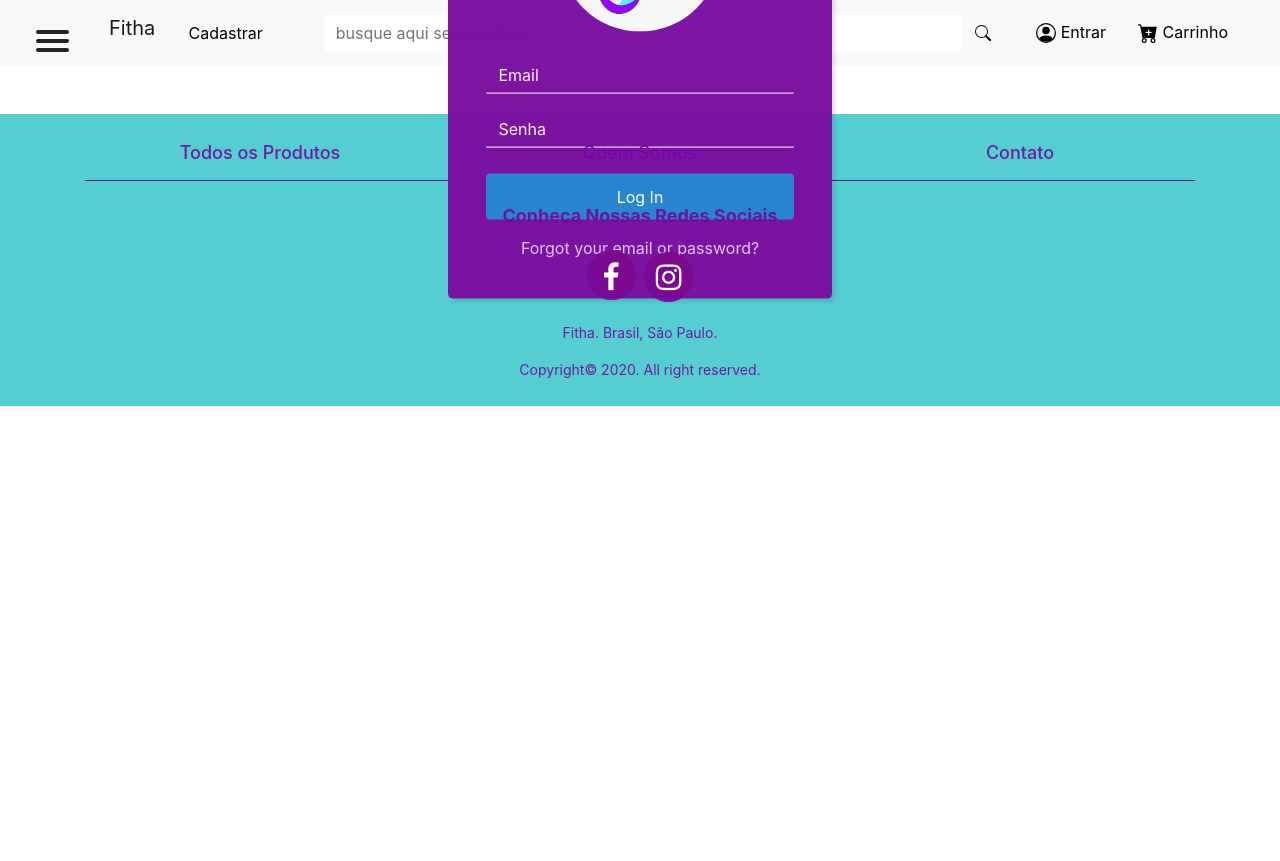
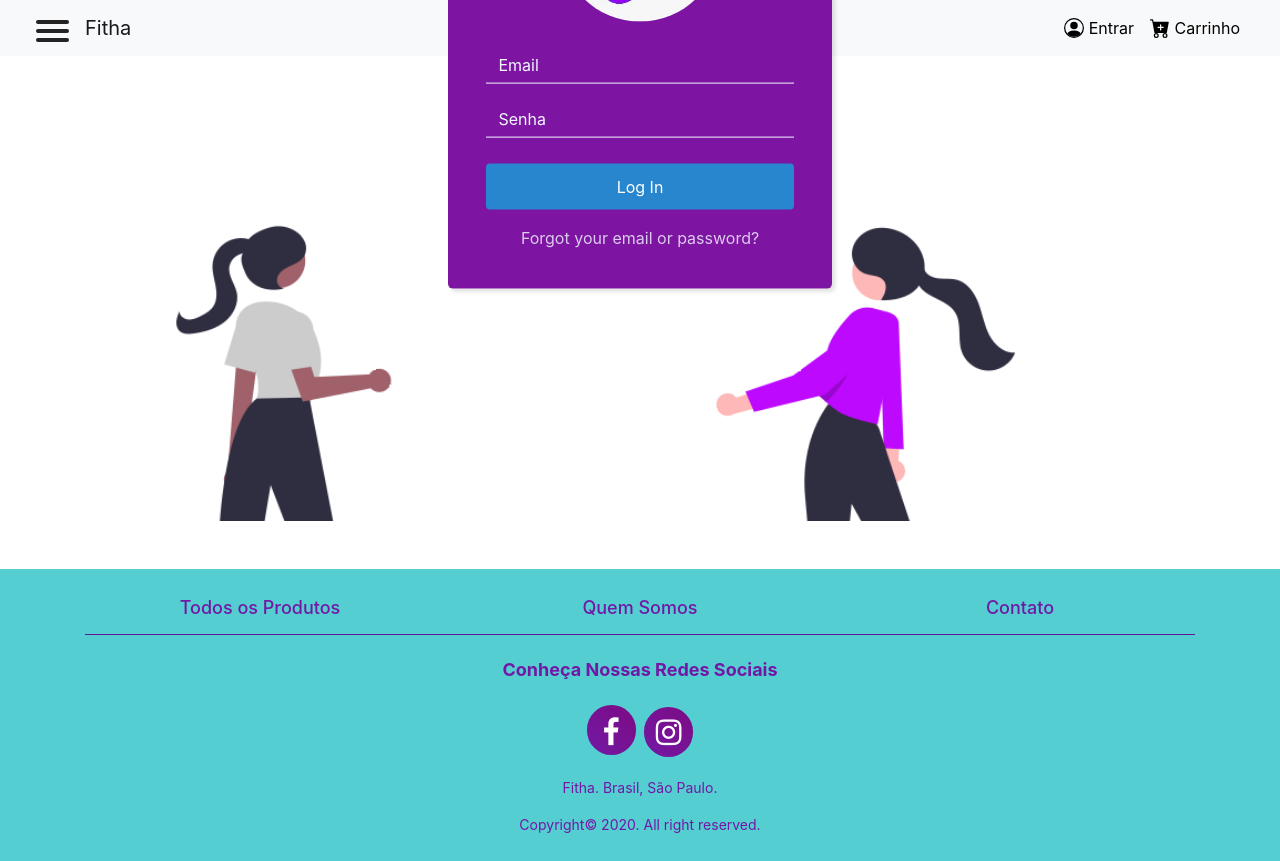
Before and after one commit to GuilhermeCLima/fitha, an Angular app in the folder fitha/: page /login in a window 1280 px wide. Before the commit the page ends 800 px from the top, so only its background shows below. Built offline with nearby package versions, Linux system fonts and the light colour scheme.

Commit message:
usuario admin e navbar arrumada

```diff
--- a/fitha/src/app/cadastrar-produto/cadastrar-produto.component.html
+++ b/fitha/src/app/cadastrar-produto/cadastrar-produto.component.html
@@ -85,7 +85,6 @@
         <tr>
           <th scope="col">ID</th>
           <th scope="col">Nome</th>
-          <th scope="col">Imagem</th>
           <th scope="col">Preço</th>
           <th scope="col">material</th>
           <th scope="col">Cor</th>
@@ -98,7 +97,6 @@
         <tr *ngFor='let item of listProduto'>
           <th scope="row">{{item.id}}</th>
           <td>{{item.nome}}</td>
-          <td>{{item.produtoImagem}}</td>
           <td>{{item.preco}}</td>
           <td>{{item.material}}</td>
           <td>{{item.cor}}</td>
--- a/fitha/src/app/cadastro/cadastro.component.ts
+++ b/fitha/src/app/cadastro/cadastro.component.ts
@@ -29,7 +29,6 @@ export class CadastroComponent implements OnInit {
 
   cadastro() {
 
-    this.user.admin = false
     if (this.senha === this.user.senha) {
       this.authService.cadastro(this.user).subscribe((resp: UsuarioModel) => {
         this.user = resp
--- a/fitha/src/app/login/login.component.css
+++ b/fitha/src/app/login/login.component.css
@@ -13,7 +13,7 @@
     padding:3%;
     border-radius:5px;
     transform:translate(-50%, -50%);
-    position:absolute;
+    position:relative;
     top:50%;
     left:50%;
     color:#fff;
--- a/fitha/src/app/login/login.component.ts
+++ b/fitha/src/app/login/login.component.ts
@@ -21,15 +21,21 @@ export class LoginComponent implements OnInit {
   ) { }
 
   ngOnInit() {
-    window.scroll(0,160)
+    window.scroll(0, 200)
   }
 
   entrar() {
+
     this.authService.logar(this.userLogin).subscribe((resp: UsuarioLogin) => {
       this.userLogin = resp
       localStorage.setItem("token", this.userLogin.token)
-
-      this.router.navigate(['/home'])
+      if (resp.admin == true) {
+        localStorage.setItem("admin", 'true')
+      } else {
+        localStorage.setItem('admin', 'false')
+      }
+      this.router.navigate(["/home"])
+      location.assign('/home')
     })
   }
 }
--- a/fitha/src/app/model/User.ts
+++ b/fitha/src/app/model/User.ts
@@ -8,6 +8,5 @@ export class UsuarioModel {
     public complemento: string;
     public cpf: string;
     public telefone: string;
-    public admin: boolean;
 
 }
--- a/fitha/src/app/model/UserLogin.ts
+++ b/fitha/src/app/model/UserLogin.ts
@@ -3,4 +3,5 @@ export class UsuarioLogin {
     public email: string;
     public senha: string;
     public token: string;
+    public admin: boolean;
 }
--- a/fitha/src/app/navbar/navbar.component.css
+++ b/fitha/src/app/navbar/navbar.component.css
@@ -5,7 +5,7 @@
   position: relative;
   align-items: center;
   margin-left:20px;
-  margin-top: 20px;
+  margin-top: 10px;
 
  z-index: 100;
 
@@ -127,10 +127,6 @@
 {
   transform: none;
 }
-
-.margi{
- margin:0px 0px 10px 40px;
-}
 #modal{
   margin-top: 250px;
 }
@@ -148,8 +144,6 @@ svg{
   color: #be09ff;
   background-color:transparent;
 }
-
-
 .botao-pesquisa{
  border: 0;
  color: black;
@@ -190,3 +184,6 @@ textarea:focus, input:focus, select:focus {
   border: 0 none;
   outline: 0;
 }
+.carrinho{
+  margin-top: -6px;
+}
--- a/fitha/src/app/navbar/navbar.component.html
+++ b/fitha/src/app/navbar/navbar.component.html
@@ -1,49 +1,39 @@
-<nav class="navbar navbar-light bg-light ">
-  <div id="menuToggle" >
+<nav class="navbar navbar-light bg-light d-flex align-items-center">
+  <div class="d-flex align-items-center">
 
-
-    <input type="checkbox"/>
+    <div id="menuToggle">
+      <input type="checkbox" />
 
       <span></span>
       <span></span>
       <span></span>
 
       <ul id="menu" class="teste">
-      <a href="#" >
+        <a href="#">
           <li>Home</li>
         </a>
-      <a href="#" >
+        <a href="#">
           <li>Quem somos</li>
         </a>
-      <a href="#" >
+        <a href="#">
           <li>Contato</li>
         </a>
         <p class="text-center cor-bg">
-        Categorias
+          Produtos
         </p>
       </ul>
     </div>
 
-  <a class="navbar-brand  mr-auto margi" href="#">Fitha</a>
+    <a class="navbar-brand mr-1 ml-3" href="#">Fitha</a>
+  </div>
 
-    <button class="btn btn-outline-light mr-5 botao-borda">Cadastrar</button>
-    <form class="form-inline mr-auto ">
-      <input class="form-control  search-box barra-width " type="search" placeholder="busque aqui seu produto" aria-label="Search">
-      <button class="btn btn-outline-info my-2 my-sm-0 button-box botao-borda btn-outline-light" type="submit">
-        <svg width="1em" height="1em" viewBox="0 0 16 16" class="bi bi-search svg-color icone-cor   " fill="currentColor"
-          xmlns="http://www.w3.org/2000/svg">
-          <path fill-rule="evenodd"
-            d="M10.442 10.442a1 1 0 0 1 1.415 0l3.85 3.85a1 1 0 0 1-1.414 1.415l-3.85-3.85a1 1 0 0 1 0-1.415z" />
-          <path fill-rule="evenodd"
-            d="M6.5 12a5.5 5.5 0 1 0 0-11 5.5 5.5 0 0 0 0 11zM13 6.5a6.5 6.5 0 1 1-13 0 6.5 6.5 0 0 1 13 0z" />
-        </svg>
-      </button>
-    </form>
+  <div class="d-flex align-items-center">
+
 
 
 
     <div *ngIf='auth.btnLogin()'>
-    <button type="button" class="btn btn-outline-light mr-2 botao-borda b-0" routerLink = "/login">
+      <button type="button" class="btn btn-outline-light mr-2 botao-borda b-0 p-0 mr-3" routerLink="/login">
         <svg width=" 20px" height="20px" viewBox="0 0 16 16" class="bi bi-person-circle" fill="currentColor"
           xmlns="http://www.w3.org/2000/svg">
           <path
@@ -57,7 +47,7 @@
 
     <div *ngIf='auth.btnSair()'>
 
-    <button type="button" class="btn btn-outline-light b-0 mr-2 botao-borda">
+      <button type="button" class="btn btn-outline-light b-0 mr-2 botao-borda p-0">
         <svg width=" 20px" height="20px" viewBox="0 0 16 16" class="bi bi-person-circle" fill="currentColor"
           xmlns="http://www.w3.org/2000/svg" (click)='sair()'>
           <path
@@ -69,9 +59,8 @@
       </button>
 
     </div>
-
-
-  <button type="button" class="btn b-0 mr-4 botao-borda btn-outline-light">
+    <div *ngIf='carrinho'>
+      <button type="button" class="btn b-0 mr-4 botao-borda btn-outline-light p-0">
         <svg width="20px" height="20px" viewBox="0 0 16 16" class="bi bi-cart-plus-fill" fill="currentColor"
           xmlns="http://www.w3.org/2000/svg">
           <path fill-rule="evenodd"
@@ -79,39 +68,14 @@
         </svg>
         Carrinho
       </button>
-</nav>
+    </div>
 
-<div id="modal" class="modal fade" tabindex="-1" role="dialog">
-  <!-- Início do código da janela modal -->
-  <div class="modal-dialog">
-    <div class="modal-content">
-      <div class="modal-header d-flex justify-content-center">
-        <!-- Header do modal -->
-        <h4 class="modal-title ">Login</h4><!-- Título -->
-      </div>
-      <div class="modal-body">
-        <!-- Corpo do modal -->
-        <div action="">
-          <!-- Início do Formulário -->
-          <div class="form-group">
-            <input type="email" class="form-control" placeholder="Digite seu email">
-          </div>
-          <div class="form-group">
-            <input type="password" class="form-control" placeholder="Digite sua senha">
-          </div>
-          <button class="btn btn-block btn-info">Enviar</button>
-        </div>
-      </div>
-      <div class="modal-footer">
-        <!-- Footer do Modal -->
-        <button type="button" class="btn btn-default" data-dismiss="modal">
-          Fechar <span class="glyphicon glyphicon-remove" aria-hidden="true"></span>
-        </button>
-        <button type="button" class="btn btn-default" [routerLink]="['/cadastro']">
-          Cadastre-se
-          <span class="glyphicon glyphicon-remove" aria-hidden="true"></span>
+
+    <div *ngIf="admin">
+      <button type="button" class="btn botao-borda btn-outline-light p-0 carrinho " routerLink="/cadastrar-categoria">
+        | Cadastrar
       </button>
     </div>
+
   </div>
-  </div>
-</div>
+</nav>
--- a/fitha/src/app/navbar/navbar.component.ts
+++ b/fitha/src/app/navbar/navbar.component.ts
@@ -1,4 +1,4 @@
-import { Component, OnInit } from '@angular/core';
+import { Component, OnInit, ɵbypassSanitizationTrustResourceUrl } from '@angular/core';
 import { AuthService } from '../service/auth.service';
 import { Router } from '@angular/router';
 import { UsuarioModel } from '../model/User';
@@ -10,16 +10,24 @@ import { UsuarioModel } from '../model/User';
 })
 export class NavbarComponent implements OnInit {
 
+  admin: boolean = false
+  carrinho:boolean = true
+
   constructor(
     public auth: AuthService,
     private router: Router,
   ) { }
   private usuario: UsuarioModel
 
-  ngOnInit(): void {
+  ngOnInit() {
+    if (localStorage.getItem("admin") == 'true') {
+      this.admin = true
+      this.carrinho = false
+    }
   }
   sair() {
-    this.router.navigate(['/home'])
     localStorage.clear();
+    location.assign('/home')
   }
+
 }
--- a/fitha/src/app/produto-detalhe/produto-detalhe.component.css
+++ b/fitha/src/app/produto-detalhe/produto-detalhe.component.css
@@ -32,5 +32,7 @@ button:hover{
         box-shadow: 0 0 0 0;
         border: 0 none;
 
-
 }
+.carousel-inner{
+    height: auto;
+}
--- a/fitha/src/app/produto-detalhe/produto-detalhe.component.html
+++ b/fitha/src/app/produto-detalhe/produto-detalhe.component.html
@@ -2,7 +2,7 @@
   <div class="container d-flex justify-content-around mb-3 bg-tamanho">
     <div class="row">
 
-      <div class="col">
+      <div class="col-md-6">
         <div id="carouselExampleIndicators" class="carousel slide" data-ride="carousel">
           <ol class="carousel-indicators">
             <li data-target="#carouselExampleIndicators" data-slide-to="0" class="active"></li>
@@ -39,31 +39,50 @@
           </a>
         </div>
       </div>
+      <div class="col-md-2">
+        <div class="container justify-content-center">
+          <h1>Produto</h1>
+          <p>
+            Lorem ipsum dolor sit amet consectetur, adipisicing elit. Iste vero, fuga sequi voluptatum soluta at,
+            impedit
+            maiores
+          </p>
+        </div>
 
-        <div class="col ">
-          <h1 >Produto</h1>
-          <p>
-            Lorem ipsum dolor sit amet consectetur, adipisicing elit. Iste vero, fuga sequi voluptatum soluta at, impedit maiores
-          </p>
-          <p class="font-preco">R$ 43,50</p>
-          <div class="container d-flex justify-content-end">
+      </div>
+      <div class="col-md-4 border borda-produto ">
+        <div class="container ">
+          <div class="container mt-5">
+            <p>R$: </p>
+          </div>
+          <div class="container d-flex justify-content-start">
+
             <p class=" d-flex mr-1  ">Estoque:</p>
             <p class="color-letra">Disponivel</p>
           </div>
-
-          <div class="container d-flex justify-content-end">
-            <button class="btn  botão-alter neon">COMPRAR</button>
-            <input type="number" class="form-control input-tam justify-center" id="quantProdutos" placeholder="0"  >
-          </div>
+          <div class="container d-flex ">
+            <p class=" text-center ">quantidade:</p>
+            <input type="number" class="form-control input-tam justify-center " id="quantProdutos" placeholder="0">
           </div>
 
+          <div class="container d-flex justify-content-start mt-5">
+            <button class="btn  botão-alter neon">COMPRAR</button>
 
-
-
-
+          </div>
+        </div>
+      </div>
 
     </div>
 
   </div>
 
+  <div class="container d-flex">
+    <h5 class="mb-0 p-0 mt-5 ">Descrição</h5>
+
+  </div>
+  <hr class="mt-0 p-0">
+
+  <p class="mt-3">Lorem ipsum dolor sit amet consectetur adipisicing elit. Minima possimus quisquam nisi ex asperiores
+    quae autem voluptatem! Numquam, porro dolore architecto nostrum, sequi explicabo sunt itaque eos accusantium
+    quibusdam aliquid.</p>
 </div>
--- a/fitha/src/app/service/auth.service.ts
+++ b/fitha/src/app/service/auth.service.ts
@@ -30,7 +30,6 @@ export class AuthService {
     }
     return ok
   }
-
   btnLogin() {
     let ok = false
     let token = localStorage.getItem('token')
```
Lines whose indentation alone changed are shown as unchanged.
